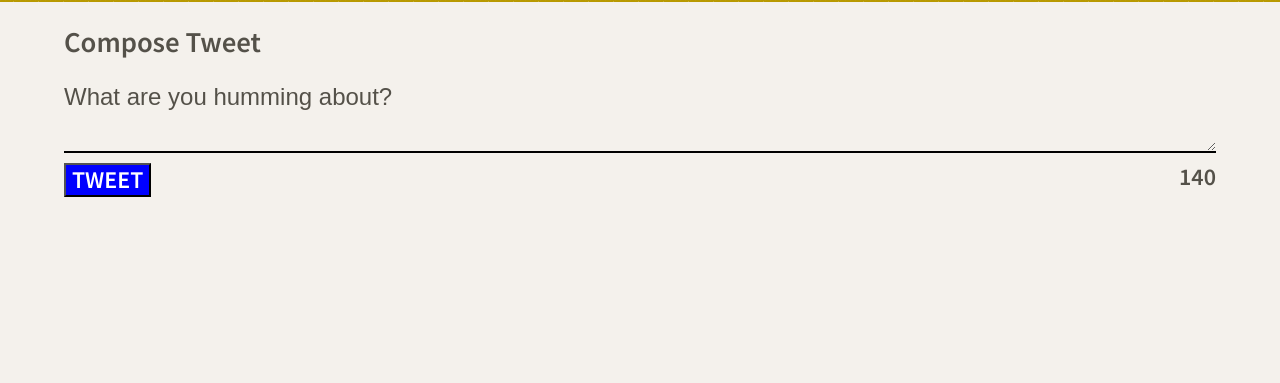
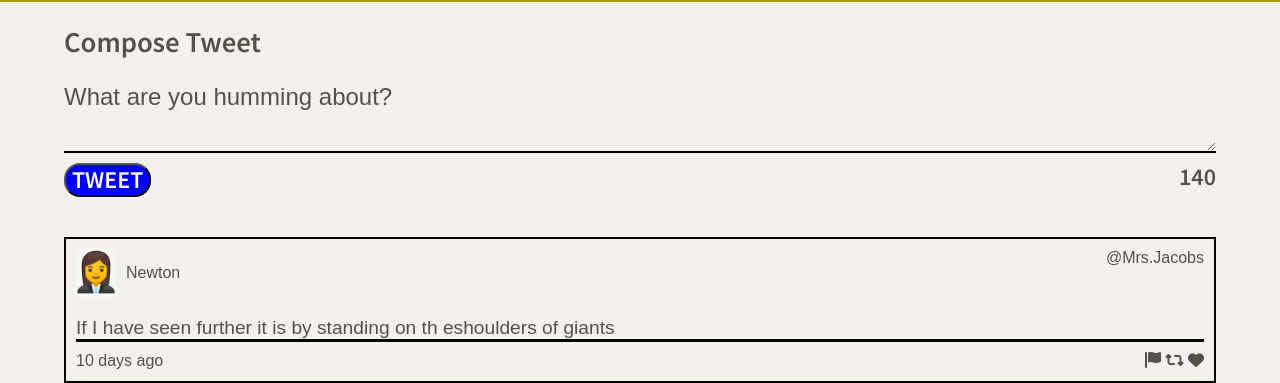
Before and after one commit to robinshrestha12/tweeter, a website: page public/index.html in a window 1280 px wide. Shown: the part 518-901 px from the top of the page. Before the commit the page ends 800 px from the top, so only its background shows below. Drawn offline with nearby package versions, Linux system fonts and the light colour scheme.

Commit message:
Creating the tweets

```diff
--- a/public/index.html
+++ b/public/index.html
@@ -38,7 +38,7 @@
   </div>
   </nav>
 
-  <header>
+  <header id="mainheader">
     <div class="alignImage">
         <img src="/images/profile-hex.png">
     </div>
@@ -63,6 +63,26 @@
           </div>
         </form>
       </section>
+      <article class="tweets">
+        <header>
+          <div class="tweetuser">
+          <img class="tweeticon" tweet image src="./images/WomanIcon.png"></img>
+          <div>Newton</div>
+          </div>
+          <div >@Mrs.Jacobs</div>
+        </header>
+
+          <div class="tweetTextOld">If I have seen further it is by standing on th eshoulders of giants</div>
+          <footer>
+            <output name="days" class="days" for="tweet-text">10 days ago</output>
+            <div class="icons">
+            <i class="fa-solid fa-flag"></i>
+            <i class="fa-solid fa-retweet"></i>
+            <i class="fa-solid fa-heart"></i>
+          </div>
+          </footer>
+        </form>
+      </article>
     </main>
   </body>
 </html>
--- a/public/styles/header.css
+++ b/public/styles/header.css
@@ -1,4 +1,4 @@
-header {
+#mainheader {
   height: 400px;
   width: 100%;
   display: flex;
--- a/public/styles/new-tweet.css
+++ b/public/styles/new-tweet.css
@@ -3,7 +3,7 @@
   justify-content: left;
   align-items: left;
   flex-direction: column;
-
+  padding-bottom: 40px;
 }
 h2 {
   font-size: larger;
@@ -33,9 +33,62 @@ h2 {
   text-transform: uppercase;
   font-weight: bold;
   background-color: blue;
+  border-radius: 1pc;
 }
 .counter {
   float:right;
   margin-top: 10px;
   font-weight: bold;
 }
+article.tweets{
+  display: flex;
+  flex-direction: column;
+  padding-top: 20px;
+  padding: 10px 10px;
+  border: 2px solid black;
+  background-color: transparent;
+  font-size:medium;
+  font-family:Arial, Helvetica, sans-serif;
+}
+article.tweets:hover {
+  box-shadow: 10px 10px 5px lightblue;
+}
+article.tweets header{
+ display: flex;
+  justify-content: space-between;
+ }
+article.tweets img.tweeticon{
+  display: block;
+  max-width :40px;
+  max-height: 60px;
+  width: auto;
+  height: auto;
+}
+
+article.tweets .tweetTextOld{
+  font-size: larger;
+  padding-top: 20px;
+  background-color: transparent;
+  word-wrap: normal;
+  width: 100%;
+  border-top: none;
+  border-left: none;
+  border-right: none;
+  border-bottom: 3px solid black;
+  text-align: left;
+  }
+article.tweets header .tweetuser{
+  display: flex;
+  flex-direction: row;
+  align-items: center;
+  gap: 10px;
+  }
+article.tweets footer {
+  display: flex;
+  justify-content: space-between;
+  padding-top: 10px;
+  }
+
+article.tweets footer .icons .fa-solid:hover {
+  color: orange;
+}
--- a/server/data-files/initial-tweets.json
+++ b/server/data-files/initial-tweets.json
@@ -8,7 +8,7 @@
     "content": {
       "text": "If I have seen further it is by standing on the shoulders of giants"
     },
-    "created_at": 1647445575080
+    "created_at": 1647727415775
   },
   {
     "user": {
@@ -19,6 +19,6 @@
     "content": {
       "text": "Je pense , donc je suis"
     },
-    "created_at": 1647531975080
+    "created_at": 1647813815775
   }
 ]
```
Also changed, not shown: public/images/ManIcon.png (added), public/images/WomanIcon.png (added).
